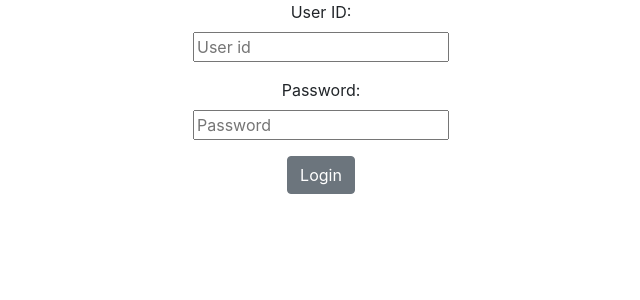
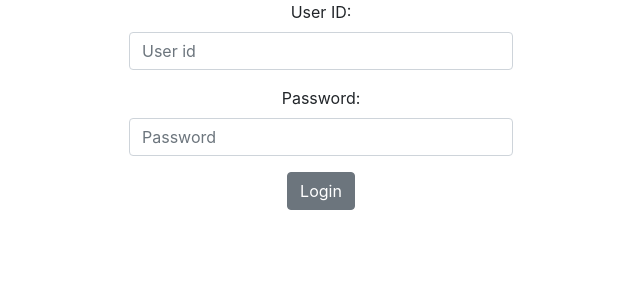
Before and after one commit to ThienPham06/front-end, a React (Create React App) app: page / in a window 1280 px wide. Shown: the top 300 px of the page, without its empty margins (319-959 px from the left). Built offline with nearby package versions, Linux system fonts and the light colour scheme; no server answers.

Commit message:
logout + innerRef + close modal

```diff
--- a/package.json
+++ b/package.json
@@ -3,6 +3,7 @@
   "version": "0.1.0",
   "private": true,
   "dependencies": {
+    "alertifyjs": "^1.12.0",
     "axios": "^0.19.0",
     "bootstrap": "^4.3.1",
     "history": "^4.10.1",
--- a/src/component/login/LoginForm.js
+++ b/src/component/login/LoginForm.js
@@ -1,16 +1,17 @@
-import { Form, FormGroup, Label, Button, FormFeedback } from 'reactstrap';
+import { Form, FormGroup, Label, Button, FormFeedback, Input } from 'reactstrap';
 import React, { Component } from 'react';
 import './LoginForm.css';
 import '../../util/API.js'
 import { login } from '../../util/API.js';
 import {withRouter} from 'react-router-dom';
+import {ACCESS_TOKEN } from '../../constant/index.js';
+
 
 class LoginForm extends Component {
     constructor(props) {
         super(props);
         this.state = {
-            usernamePasswordValid: true,
-            selectedOption: 'admin',
+            error:false,
             id:''
         };
         this.handleSubmit = this.handleSubmit.bind(this);
@@ -19,31 +20,50 @@ class LoginForm extends Component {
 
     handleSubmit(event){
         event.preventDefault();
-        login(this.refs.userIdInput.value, this.refs.passInput.value)
+        login(this.idInput.value, this.passInput.value)
             .then(res => {
-                this.props.history.push('/home');
+                if(res===200){
+                    this.props.history.push('/home');
+                    sessionStorage.setItem(ACCESS_TOKEN, res.accessToken);
+                    console.log(sessionStorage.getItem(ACCESS_TOKEN));
+                }else if(res===401){
+                    // window.location.reload();
+                    this.setState({error: !this.state.error})
+                }
             })
             .catch(err => {
-                this.setState({formErrors: err.res});
+                console.log(err);
             });
-
-            sessionStorage.setItem("id", this.refs.userIdInput.value);
+            sessionStorage.setItem("id", this.idInput.value);
         }
 
     render() {
+        let errInput;
+        if(this.state.error===true){
+            errInput=<div>
+                <Label for="exampleUsername">User ID:  </Label>
+                <Input  type="text" name="userid" id="userid" invalid
+                        placeholder="User id"
+                        innerRef={x=>(this.idInput=x)} />
+                <FormFeedback>User id or password is incorrect!</FormFeedback>
+            </div>
+        }else{
+            errInput=<div>
+                <Label for="exampleUsername">User ID:  </Label>
+                <Input  type="text" name="userid" id="userid"
+                    placeholder="User id"
+                    innerRef={x=>(this.idInput=x)} />
+            </div>
+        }
         return (
-        <Form onSubmit={this.handleSubmit} className="loginform" history={this.props.history} >
+        <Form onSubmit={(e)=>this.handleSubmit(e)} className="loginform" history={this.props.history} >
             <FormGroup>
-                <Label for="exampleUsername">User ID:  </Label><br></br>
-                <input type="text" name="userid" id="userid"
-                    placeholder="User id" ref="userIdInput" />
-                <FormFeedback></FormFeedback>
+                {errInput}
             </FormGroup>
             <FormGroup>
-                <Label for="examplePassword">Password:  </Label><br></br>
-                <input type="password" name="password" id="password"
-                    placeholder="Password" ref="passInput" />
-                <FormFeedback></FormFeedback>
+                <Label for="examplePassword">Password:  </Label>
+                <Input type="password" name="password" id="password"
+                    placeholder="Password" innerRef={x=>(this.passInput=x)} />
             </FormGroup>
             <Button type = "submit" htmltype="submit" size="large" className="login-form-button">Login</Button>
         </Form>
--- /dev/null
+++ b/src/component/logout/Logout.js
@@ -0,0 +1,3 @@
+export class Logout {
+
+}
--- a/src/component/navbar/NavBar.js
+++ b/src/component/navbar/NavBar.js
@@ -1,6 +1,8 @@
 import React, { Component } from 'react';
 import '../navbar/NavBar.css'
 import { Collapse, Navbar, NavbarToggler, NavbarBrand, Nav, NavItem, NavLink } from 'reactstrap';
+import {ACCESS_TOKEN } from '../../constant/index.js';
+import {withRouter} from 'react-router-dom';
 
 class NavBar extends Component {
     constructor(props) {
@@ -14,6 +16,11 @@ class NavBar extends Component {
           collapsed: !this.state.collapsed
         });
     };
+
+    onLogout = () => {
+        sessionStorage.removeItem(ACCESS_TOKEN);
+        this.props.history.push('/');
+    }
 
     render() {
         return (
@@ -45,7 +52,7 @@ class NavBar extends Component {
                             <NavLink href=''>Setting</NavLink>
                         </NavItem>
                         <NavItem>
-                            <NavLink href=''>Logout</NavLink>
+                            <NavLink href='' onClick={this.onLogout}>Logout</NavLink>
                         </NavItem>
                     </Nav>
                 </Collapse>
@@ -54,4 +61,4 @@ class NavBar extends Component {
     }
 }
 
-export default NavBar;
+export default withRouter(NavBar);
--- a/src/component/plan/Plan.js
+++ b/src/component/plan/Plan.js
@@ -14,9 +14,7 @@ class Plan extends Component {
     }
 
     toggle = () => {
-        this.setState(prevState => ({
-          modal: !this.props.modalFromList
-        }));
+        this.props.modalCallbackFromList(!this.state.modal);
     }
 
 
--- a/src/component/plan/PlanPage.js
+++ b/src/component/plan/PlanPage.js
@@ -60,8 +60,11 @@ class PlanPage extends Component {
         this.loadAvailablePlans();
         this.loadExpiredPlans();
         this.loadWaitingPlans();
-        // this.loadPlandetail();
     };
+
+    modalCallback = (modalFromPlan) => {
+        this.setState({modal: !modalFromPlan})
+    }
 
     render() {
         return (
@@ -113,8 +116,11 @@ class PlanPage extends Component {
             <div className="buttonGroup">
                 <Button size="lg" color="success">Add</Button>
             </div>
-            <Plan modalFromList={this.state.modal}
-             plan={this.state.plan} plandetail={this.state.plandetail}/>
+            <Plan   modalFromList={this.state.modal}
+                    plan={this.state.plan}
+                    plandetail={this.state.plandetail}
+                    modalCallbackFromList={this.modalCallback.bind(this)}
+            />
         </div>
         );
     }
--- a/src/component/sildeshow/SlideShow.js
+++ b/src/component/sildeshow/SlideShow.js
@@ -1,5 +1,5 @@
 import React, { Component } from 'react';
-import { Carousel, CarouselItem, CarouselControl, CarouselIndicators,CarouselCaption } from 'reactstrap';
+import { Carousel, CarouselItem, CarouselControl, CarouselIndicators } from 'reactstrap';
 import './SlideShow.css'
 
 const items = [
--- a/src/util/API.js
+++ b/src/util/API.js
@@ -1,20 +1,15 @@
 import {ACCESS_TOKEN, API_BASE_URL } from '../constant';
-import { async } from 'q';
+import axios from 'axios';
 
-const axios = require('axios').default;
-// axios.defaults.baseURL = "http://localhost:1234/api";
 axios.defaults.headers.common['Authorization'] = ACCESS_TOKEN;
 
-export async function login(username, password, role) {
-    return await axios.post(API_BASE_URL + '/auth/signin', {
+export function login(username, password) {
+    return axios.post(API_BASE_URL + '/auth/signin', {
         usernameOrId:username,
-        password:password,
-        adminOrStudent:role
+        password:password
     })
       .then(res => {
-          console.log(res.status);
-          const status = res.status;
-          return status;
+        return res.status;
       })
       .catch(err => {
           if(err.response){
@@ -24,6 +19,9 @@ export async function login(username, password, role) {
           else if (err.request){
               console.log(err.request);
           }
+        // console.log(err.response.status);
+        // const errStatus = err.response.status;
+        // return errStatus;
 
       });
 }
@@ -51,7 +49,9 @@ export async function getPlanByState(planState) {
                 return plans;
             }
         })
-
+        .catch(err => {
+            console.log(err);
+        });
 }
 
 export async function getPlanById(planId){
```
Also changed, not shown: 1 other file (tests, documents, lock files or other folders).
